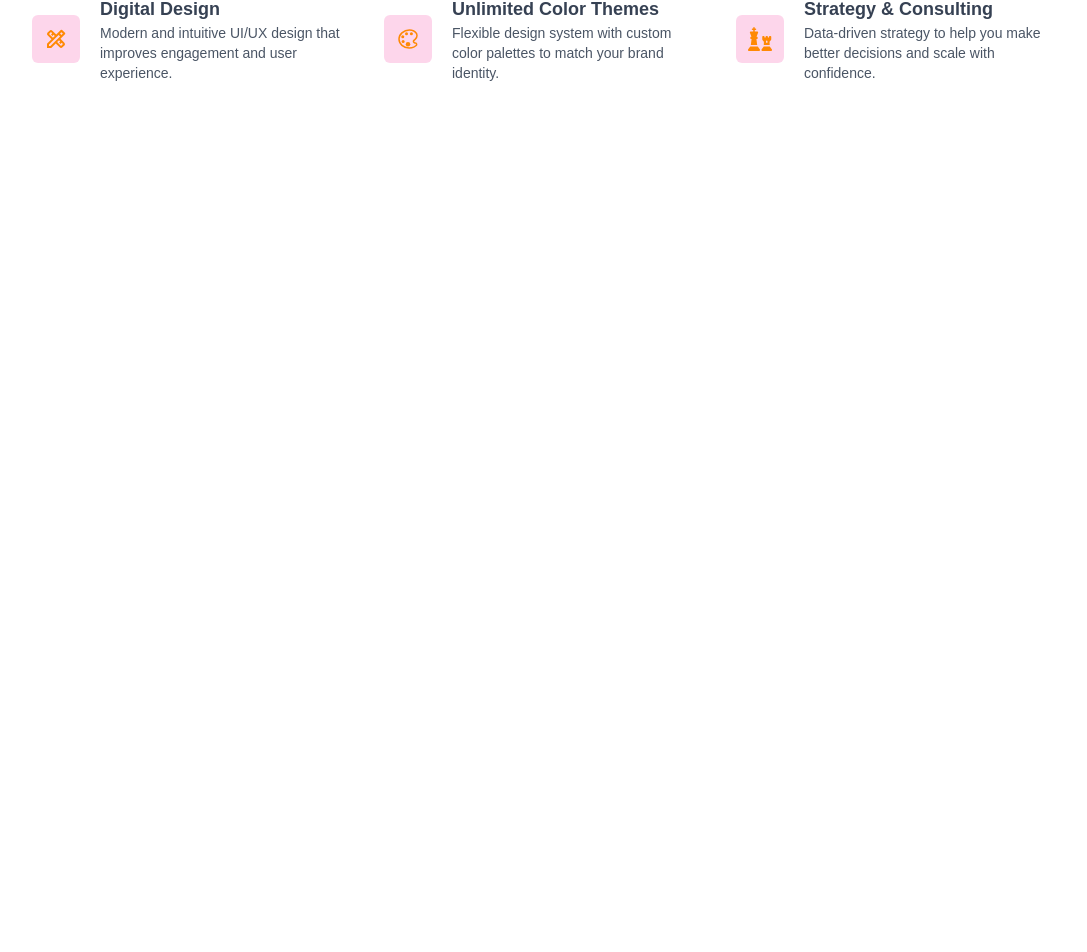
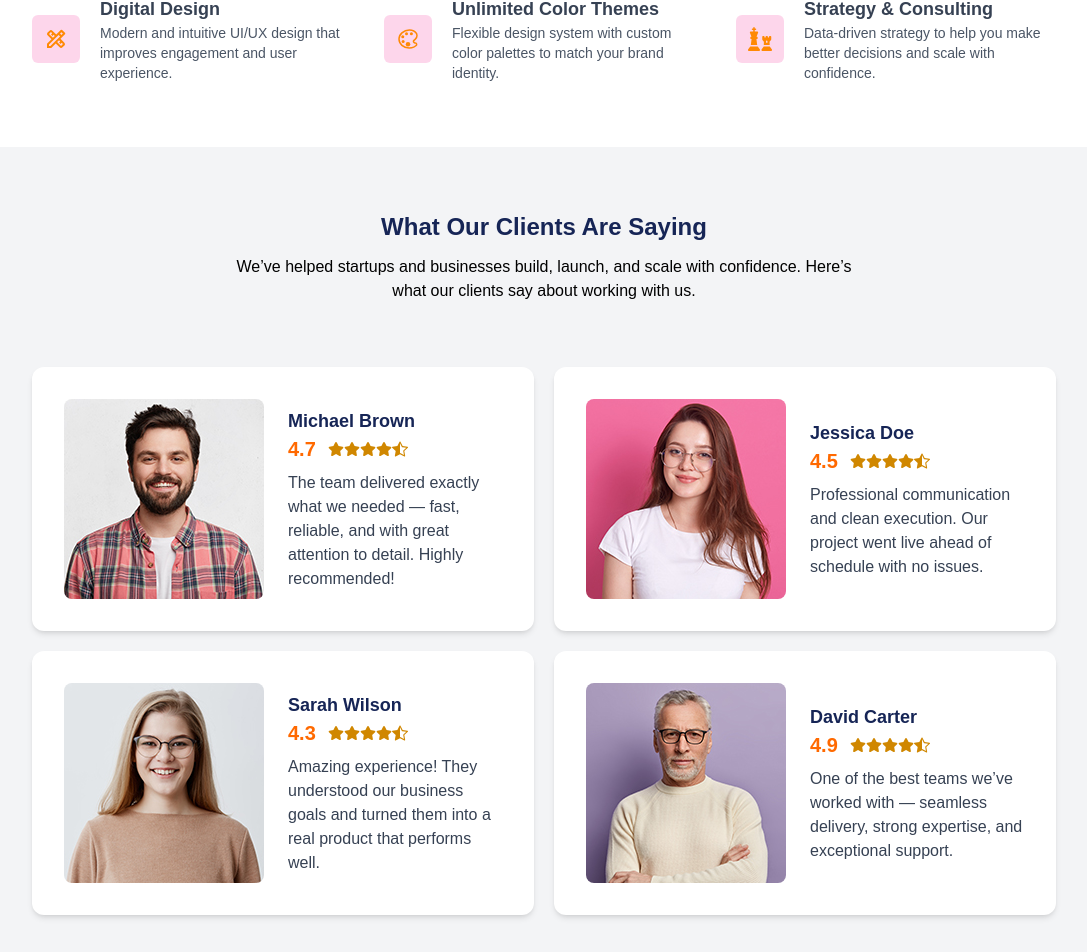
Before and after one commit to younus-always/stratech-site-nextjs, a Next.js app: page / in a window 1280 px wide. Shown: the part 2611-3563 px from the top of the page, without its empty margins (96-1183 px from the left). Before the commit the page ends 2758 px from the top, so only its background shows below. Built offline with nearby package versions, Linux system fonts and the light colour scheme; a web font is replaced by a local one.

Commit message:
Client Review Section Completed

```diff
--- /dev/null
+++ b/components/Helper/ClientReviewCard.tsx
@@ -0,0 +1,36 @@
+import Image from "next/image";
+import { BsStarHalf } from "react-icons/bs";
+import { FaStar } from "react-icons/fa6";
+
+type Props = {
+      image: string;
+      name: string;
+      rating: string;
+      review: string
+}
+
+const ClientReviewCard = ({ image, name, rating, review }: Props) => {
+      return (
+            <div className="bg-white shadow-md p-8 sm:flex items-center space-y-4 sm:space-y-0 space-x-6 rounded-xl duration-200 hover:shadow-lg">
+                  <Image src={image} alt={name}
+                        width={350} height={350}
+                        className="rounded-lg" />
+                  <div>
+                        <h3 className="text-lg font-bold text-blue-950">{name}</h3>
+                        <div className="flex items-center space-x-3">
+                              <p className="text-xl font-bold text-orange-500">{rating}</p>
+                              <div className="flex items-center">
+                                    <FaStar className="w-4 h-4 text-yellow-600" />
+                                    <FaStar className="w-4 h-4 text-yellow-600" />
+                                    <FaStar className="w-4 h-4 text-yellow-600" />
+                                    <FaStar className="w-4 h-4 text-yellow-600" />
+                                    <BsStarHalf className="w-4 h-4 text-yellow-600" />
+                              </div>
+                        </div>
+                        <p className="mt-2 font-medium text-gray-700 text-base">{review}</p>
+                  </div>
+            </div>
+      )
+}
+
+export default ClientReviewCard
--- /dev/null
+++ b/components/Home/ClientReview/ClientReview.tsx
@@ -0,0 +1,54 @@
+import ClientReviewCard from "@/components/Helper/ClientReviewCard"
+
+
+const ClientReview = () => {
+      return (
+            <div className="py-16 bg-gray-100">
+                  {/* Heading */}
+                  <h1 className="text-2xl font-bold text-center text-blue-950">What Our Clients Are Saying</h1>
+                  {/* Sub heading */}
+                  <p className="w-[90%] sm:w-[70%] md:w-[50%] mx-auto mt-3 font-medium text-center">
+                        We’ve helped startups and businesses build, launch, and scale with confidence.
+                        Here’s what our clients say about working with us.
+                  </p>
+                  {/* Grid container */}
+                  <div className="w-[80%] mx-auto grid grid-cols-1 lg:grid-cols-2 gap-5 items-center mt-16">
+                        <div>
+                              <ClientReviewCard
+                                    image="/images/u3.jpg"
+                                            name="Michael Brown"
+
+                                    rating="4.7"
+                                    review="The team delivered exactly what we needed — fast, reliable, and with great attention to detail. Highly recommended!"
+                              />
+                        </div>
+                        <div>
+                              <ClientReviewCard
+                                    image="/images/u1.jpg"
+                            name="Jessica Doe"
+                                    rating="4.5"
+                                    review="Professional communication and clean execution. Our project went live ahead of schedule with no issues."
+                              />
+                        </div>
+                        <div>
+                              <ClientReviewCard
+                                    image="/images/u4.jpg"
+                                    name="Sarah Wilson"
+                                    rating="4.3"
+                                    review="Amazing experience! They understood our business goals and turned them into a real product that performs well."
+                              />
+                        </div>
+                        <div>
+                              <ClientReviewCard
+                                    image="/images/u2.jpg"
+                                    name="David Carter"
+                                    rating="4.9"
+                                    review="One of the best teams we’ve worked with — seamless delivery, strong expertise, and exceptional support."
+                              />
+                        </div>
+                  </div>
+            </div>
+      )
+}
+
+export default ClientReview
--- a/components/Home/Home.tsx
+++ b/components/Home/Home.tsx
@@ -1,4 +1,5 @@
 import About from "./About/About"
+import ClientReview from "./ClientReview/ClientReview"
 import Features from "./Features/Features"
 import Hero from "./Hero/Hero"
 import Services from "./Services/Services"
@@ -10,6 +11,7 @@ const Home = () => {
                   <About />
                   <Features />
                   <Services />
+                  <ClientReview />
             </div>
       )
 }
```
